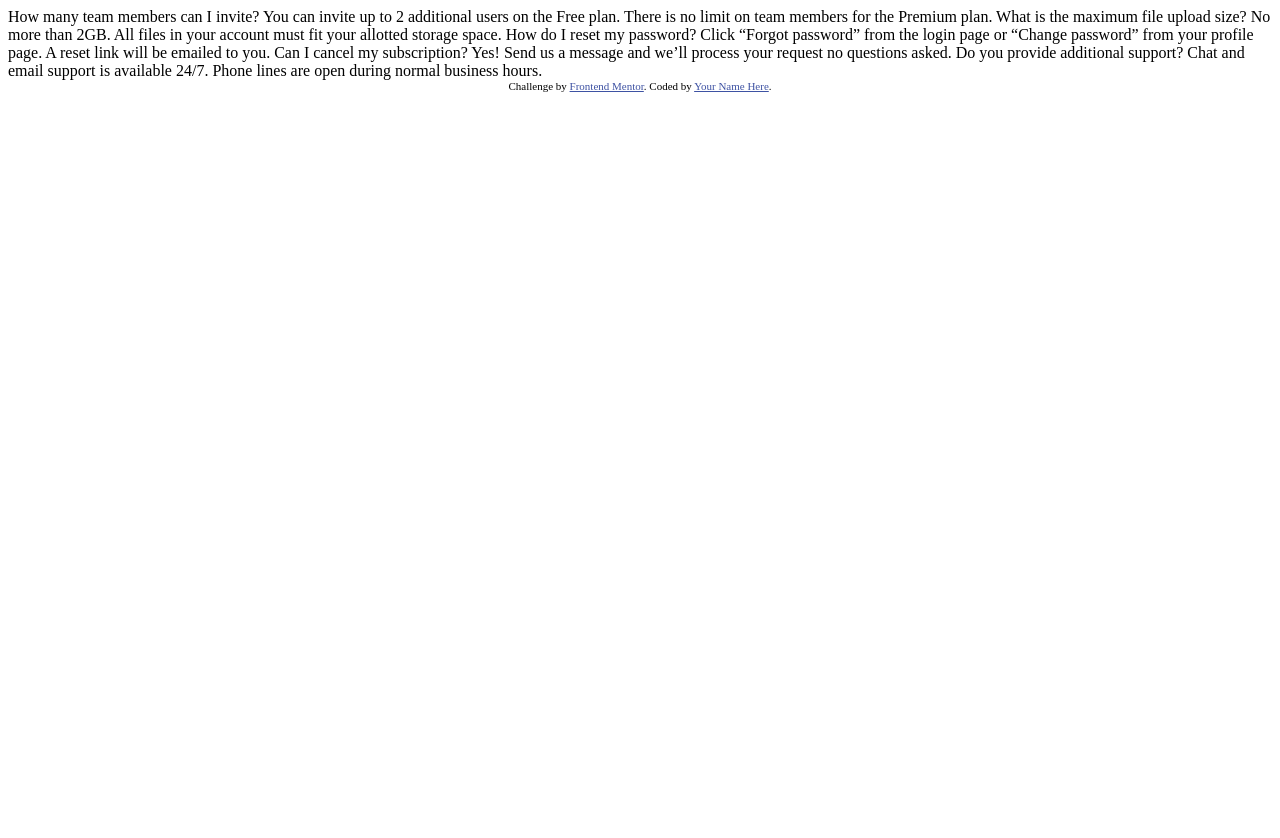
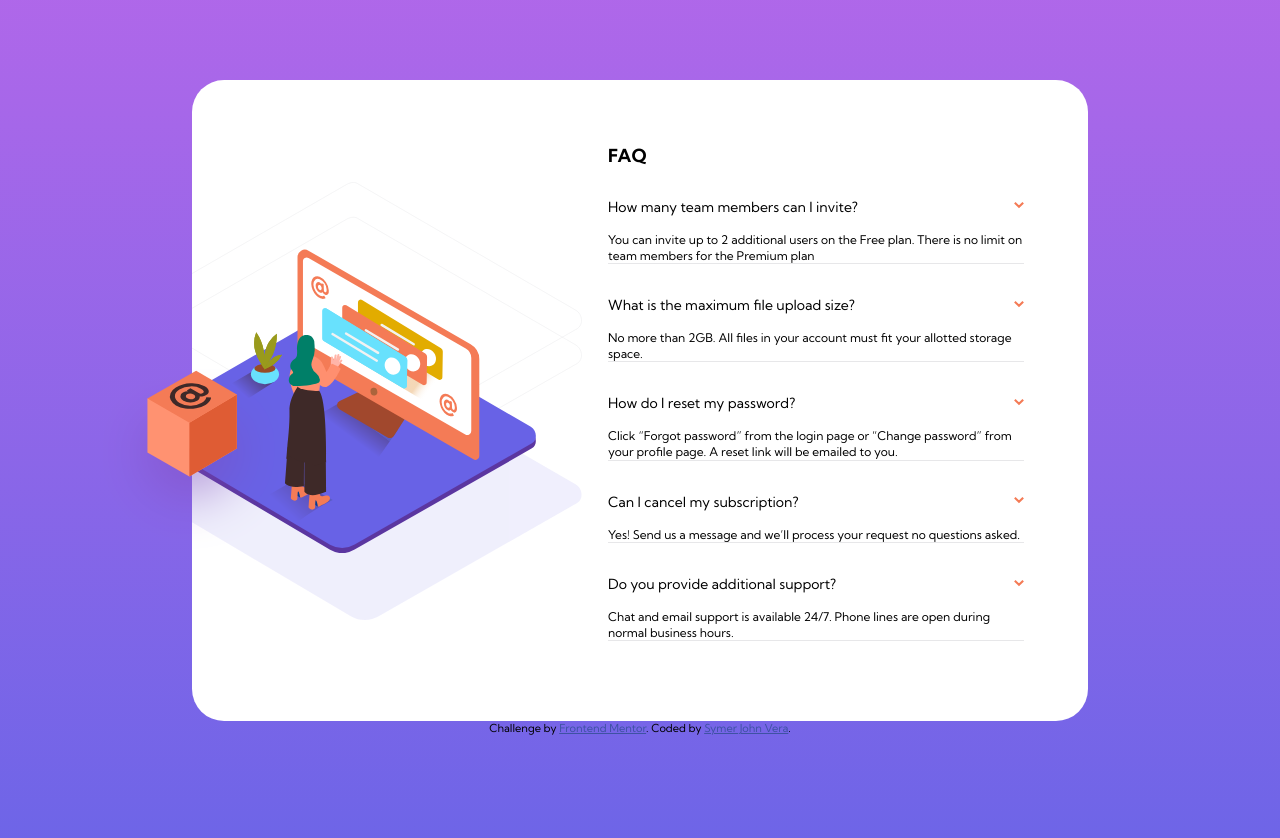
Before and after one commit to thatsymer/frontendmentor.io, a plain HTML site: page index.html in a window 1280 px wide. Before the commit the page ends 800 px from the top, so only its background shows below. Drawn offline with Linux system fonts and the light colour scheme.

Commit message:
added styles

```diff
--- a/index.html
+++ b/index.html
@@ -1,40 +1,129 @@
 <!DOCTYPE html>
 <html lang="en">
   <head>
-  <meta charset="UTF-8">
-  <meta name="viewport" content="width=device-width, initial-scale=1.0"> <!-- displays site properly based on user's device -->
+    <meta charset="UTF-8" />
+    <meta name="viewport" content="width=device-width, initial-scale=1.0" />
+    <!-- displays site properly based on user's device -->
 
-  <link rel="icon" type="image/png" sizes="32x32" href="./images/favicon-32x32.png">
+    <link
+      rel="icon"
+      type="image/png"
+      sizes="32x32"
+      href="./images/favicon-32x32.png"
+    />
+    <!-- CSS only -->
+    <link rel="stylesheet" href="/style.css" />
+    <!-- Google Fonts -->
+    <link rel="preconnect" href="https://fonts.googleapis.com" />
+    <link rel="preconnect" href="https://fonts.gstatic.com" crossorigin />
+    <link
+      href="https://fonts.googleapis.com/css2?family=Kumbh+Sans:wght@400;700&display=swap"
+      rel="stylesheet"
+    />
 
     <title>Frontend Mentor | FAQ Accordion Card</title>
-
-  <!-- Feel free to remove these styles or customise in your own stylesheet 👍 -->
-  <style>
-    .attribution { font-size: 11px; text-align: center; }
-    .attribution a { color: hsl(228, 45%, 44%); }
-  </style>
   </head>
   <body>
+    <section class="card">
+      <img
+        class="card__box"
+        src="/images/illustration-box-desktop.svg"
+        alt="box"
+      />
+      <div class="card__image">
+        <img src="/images/illustration-woman-online-desktop.svg" alt="Woman" />
+      </div>
+
+      <div class="card__text">
+        <h1>FAQ</h1>
+        <div class="accordion">
+          <div class="accordion__item">
+            <h2>
+              <button class="accordion__question">
                 How many team members can I invite?
-  You can invite up to 2 additional users on the Free plan. There is no limit on
-  team members for the Premium plan.
+              </button>
+              <div class="accordion__collapse">
+                <div class="accordion__content">
+                  You can invite up to 2 additional users on the Free plan.
+                  There is no limit on team members for the Premium plan
+                </div>
+              </div>
+            </h2>
+          </div>
+        </div>
 
+        <div class="accordion">
+          <div class="accordion__item">
+            <h2>
+              <button class="accordion__question">
                 What is the maximum file upload size?
-  No more than 2GB. All files in your account must fit your allotted storage space.
+              </button>
+              <div class="accordion__collapse">
+                <div class="accordion__content">
+                  No more than 2GB. All files in your account must fit your
+                  allotted storage space.
+                </div>
+              </div>
+            </h2>
+          </div>
+        </div>
 
+        <div class="accordion">
+          <div class="accordion__item">
+            <h2>
+              <button class="accordion__question">
                 How do I reset my password?
-  Click “Forgot password” from the login page or “Change password” from your profile page.
-  A reset link will be emailed to you.
+              </button>
+              <div class="accordion__collapse">
+                <div class="accordion__content">
+                  Click “Forgot password” from the login page or “Change
+                  password” from your profile page. A reset link will be emailed
+                  to you.
+                </div>
+              </div>
+            </h2>
+          </div>
+        </div>
 
+        <div class="accordion">
+          <div class="accordion__item">
+            <h2>
+              <button class="accordion__question">
                 Can I cancel my subscription?
-  Yes! Send us a message and we’ll process your request no questions asked.
+              </button>
+              <div class="accordion__collapse">
+                <div class="accordion__content">
+                  Yes! Send us a message and we’ll process your request no
+                  questions asked.
+                </div>
+              </div>
+            </h2>
+          </div>
+        </div>
 
+        <div class="accordion">
+          <div class="accordion__item">
+            <h2>
+              <button class="accordion__question">
                 Do you provide additional support?
-  Chat and email support is available 24/7. Phone lines are open during normal business hours.
+              </button>
+              <div class="accordion__collapse">
+                <div class="accordion__content">
+                  Chat and email support is available 24/7. Phone lines are open
+                  during normal business hours.
+                </div>
+              </div>
+            </h2>
+          </div>
+        </div>
+      </div>
+    </section>
 
     <div class="attribution">
-    Challenge by <a href="https://www.frontendmentor.io?ref=challenge" target="_blank">Frontend Mentor</a>.
-    Coded by <a href="#">Your Name Here</a>.
+      Challenge by
+      <a href="https://www.frontendmentor.io?ref=challenge" target="_blank"
+        >Frontend Mentor</a
+      >. Coded by <a href="#">Symer John Vera</a>.
     </div>
   </body>
 </html>
--- /dev/null
+++ b/style.css
@@ -0,0 +1,175 @@
+:root {
+  --text-very-dark-blue: hsl(238, 29%, 16%);
+  --text-soft-red: hsl(14, 88%, 65%);
+  --text-very-dark-grayblue: hsl(237, 12%, 33%);
+  --text-dark-grayblue: hsl(240, 6%, 50%);
+  --bg-violet: hsl(273, 75%, 66%);
+  --bg-soft-blue: hsl(240, 73%, 65%);
+  --div-grayblue: hsl(240, 5%, 91%);
+}
+
+html {
+  box-sizing: border-box;
+}
+
+*::before,
+*::after {
+  box-sizing: inherit;
+}
+
+body {
+  min-height: 100vh;
+  margin: 0;
+  padding: 10rem 1rem;
+  font-family: "Kumbh Sans", sans-serif;
+  font-size: 12px;
+  background-image: linear-gradient(var(--bg-violet), var(--bg-soft-blue));
+}
+
+.card {
+  display: flex;
+  background-color: white;
+  max-width: 56rem;
+  border-radius: 2rem;
+  height: auto;
+  background-image: url(/images/bg-pattern-mobile.svg);
+  background-repeat: no-repeat;
+  background-position: center 0%;
+  background-size: 15rem;
+  flex-direction: column;
+}
+
+.card__image {
+  position: relative;
+  display: flex;
+  position: relative;
+  justify-content: center;
+}
+
+.card__image img {
+  position: absolute;
+  top: -7rem;
+  left: 50%;
+  transform: translateX(-50%);
+  width: 100%;
+  height: auto;
+  display: block;
+  max-width: 15rem;
+}
+
+.card__text {
+  padding-top: 13rem;
+  padding-left: 2rem;
+  padding-right: 2rem;
+}
+
+.card__box {
+  display: none;
+}
+
+.accordion__question {
+  font-family: "Kumbh Sans", sans-serif;
+  border: none;
+  padding: 0;
+  font-size: 0.875rem;
+  background: transparent;
+  margin-bottom: 1rem;
+  width: 100%;
+  text-align: left;
+  display: flex;
+  justify-content: space-between;
+}
+
+.accordion__question::after {
+  content: "";
+  display: block;
+  background-image: url(/images/icon-arrow-down.svg);
+  background-repeat: no-repeat;
+  background-size: contain;
+  background-position: center center;
+  width: 0.6rem;
+  height: 1rem;
+}
+
+h1,
+h2,
+h3 {
+  margin-top: 0;
+}
+.accordion__item {
+  margin-top: 0;
+  display: block;
+  width: 100%;
+  margin-bottom: 1rem;
+  border-bottom: 1px solid var(--div-grayblue);
+  padding-top: 1rem;
+}
+
+.accordion__item h2 {
+  margin-bottom: 0;
+}
+.accordion__content {
+  font-size: 0.75rem;
+  line-height: 1.3;
+  font-weight: 400;
+}
+
+.attribution {
+  font-size: 11px;
+  text-align: center;
+}
+.attribution a {
+  color: hsl(228, 45%, 44%);
+}
+
+/* .accordion__collapse {
+  display: none;
+} */
+
+@media screen and (min-width: 56.25em) {
+  body {
+    padding: 5rem;
+  }
+
+  .card {
+    margin: 0 auto;
+    display: flex;
+    position: relative;
+    flex-direction: row;
+    background-image: url(/images/bg-pattern-desktop.svg);
+    background-size: 50%;
+    background-position: -13% center;
+  }
+
+  .card__image,
+  .card__text {
+    flex: 1;
+  }
+
+  .card__image {
+    overflow: hidden;
+    display: flex;
+    align-items: center;
+  }
+
+  .card__image img {
+    left: auto;
+    top: auto;
+    max-width: 25rem;
+    transform: translateX(-4rem);
+  }
+
+  .card__box {
+    display: block;
+    position: absolute;
+    top: 57%;
+    left: 0;
+    transform: translateX(-50%) translateY(-42%);
+    z-index: 1;
+  }
+
+  .card__text {
+    padding-top: 0;
+    padding: 4rem 4rem 4rem 0rem;
+  }
+}
```
Lines whose indentation alone changed are shown as unchanged.
